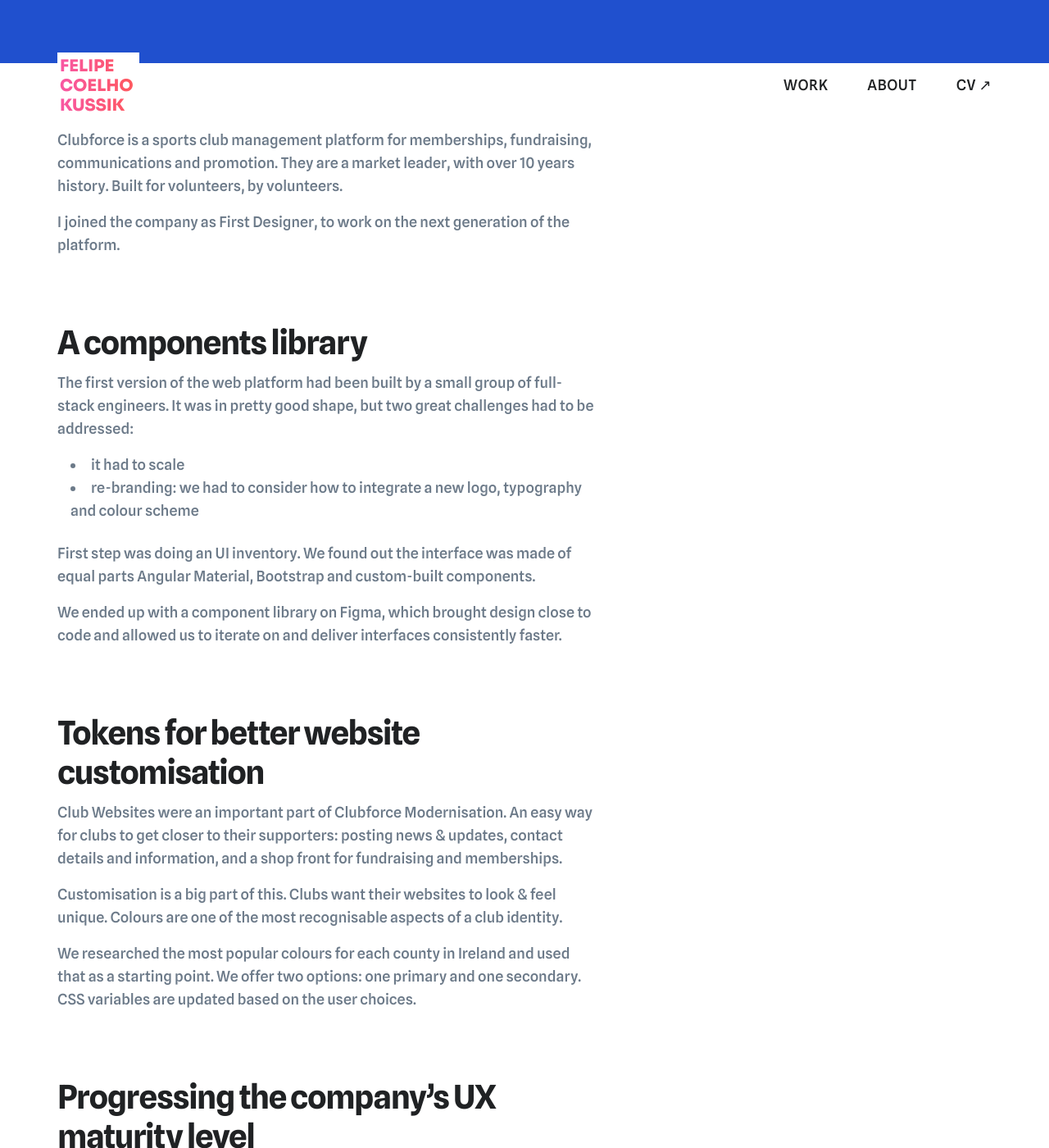
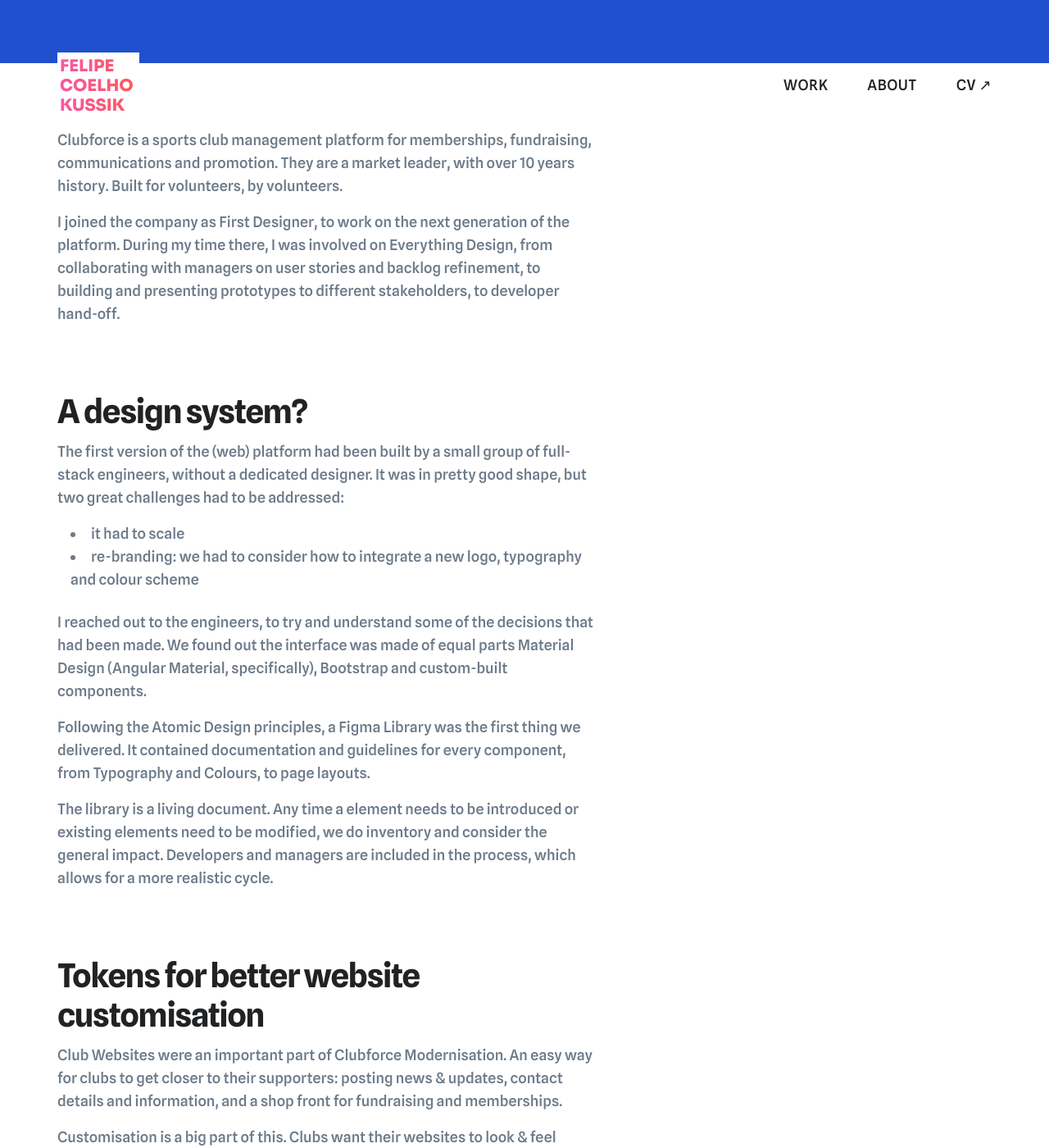
Before and after one commit to seufelipe/seufelipe.github.io, a Jekyll site: the page built from _projects/2022-01-08-clubforce.md, in a window 1280 px wide and 1400 px high, scrolled down 1156 px. Shown: the whole window at 82% size. Built offline with Jekyll 4.4.1, drawn with Linux system fonts in a browser that asks for light colours; nearby versions of some CDN libraries.

Commit message:
more details on clubforce project

```diff
--- a/_projects/2022-01-08-clubforce.md
+++ b/_projects/2022-01-08-clubforce.md
@@ -10,18 +10,20 @@ gallery_images:
 
 Clubforce is a sports club management platform for memberships, fundraising, communications and promotion. They are a market leader, with over 10 years history. Built for volunteers, by volunteers.
 
-I joined the company as First Designer, to work on the next generation of the platform.
+I joined the company as First Designer, to work on the next generation of the platform. During my time there, I was involved on Everything Design, from collaborating with managers on user stories and backlog refinement, to building and presenting prototypes to different stakeholders, to developer hand-off.
 
-### A components library
+### A design system?
 
-The first version of the web platform had been built by a small group of full-stack engineers. It was in pretty good shape, but two great challenges had to be addressed:
+The first version of the (web) platform had been built by a small group of full-stack engineers, without a dedicated designer. It was in pretty good shape, but two great challenges had to be addressed:
 
 - it had to scale
 - re-branding: we had to consider how to integrate a new logo, typography and colour scheme
 
-First step was doing an UI inventory. We found out the interface was made of equal parts Angular Material, Bootstrap and custom-built components.
+I reached out to the engineers, to try and understand some of the decisions that had been made. We found out the interface was made of equal parts Material Design (Angular Material, specifically), Bootstrap and custom-built components.
 
-We ended up with a component library on Figma, which brought design close to code and allowed us to iterate on and deliver interfaces consistently faster.
+Following the Atomic Design principles, a Figma Library was the first thing we delivered. It contained documentation and guidelines for every component, from Typography and Colours, to page layouts.
+
+The library is a living document. Any time a element needs to be introduced or existing elements need to be modified, we do inventory and consider the general impact. Developers and managers are included in the process, which allows for a more realistic cycle.
 
 ### Tokens for better website customisation
 
```
